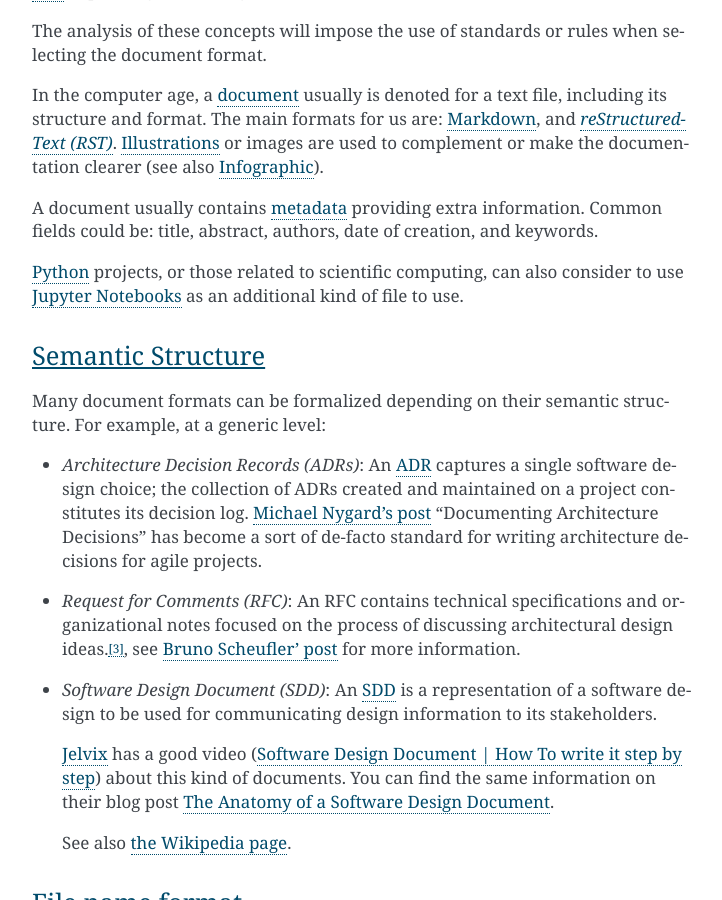
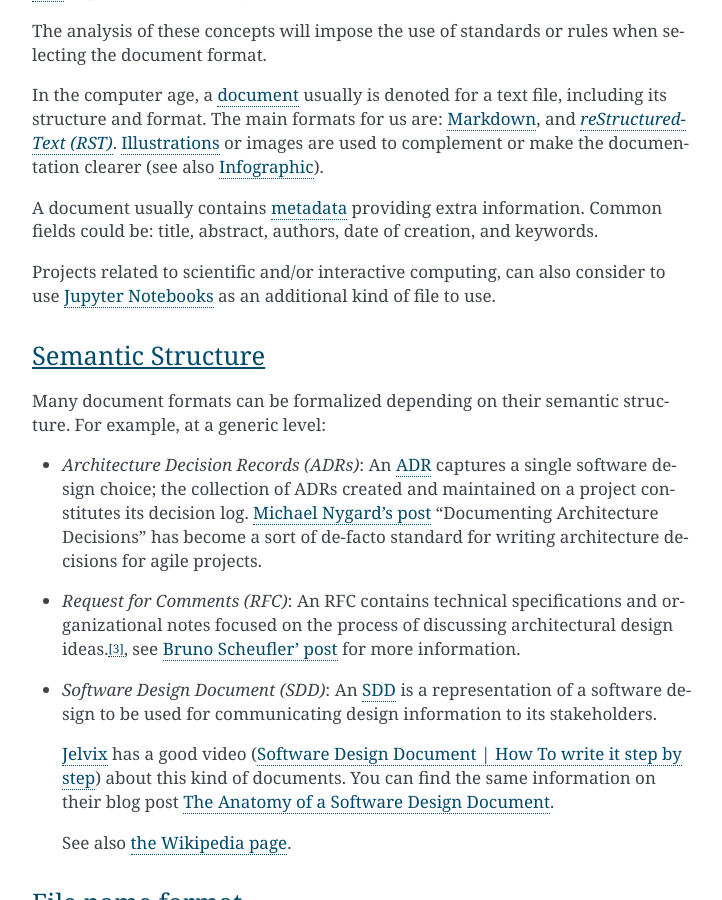
Before and after one commit to med-merchise/xatch, a Sphinx documentation site: the page built from docs/source/arch/meta/rfc-0001-documentation.rst, in a window 1280 px wide and 900 px high, scrolled down 4386 px. Shown: the whole window, without its empty margins (388-1110 px from the left). Built offline with Sphinx 7.4.7, drawn with Linux system fonts in a browser that asks for light colours; some of the changed text lies outside the part shown.

Commit message:
Improve 'rfc-0001' (Project Documentation)

```diff
--- a/docs/source/arch/meta/rfc-0001-documentation.rst
+++ b/docs/source/arch/meta/rfc-0001-documentation.rst
@@ -259,7 +259,7 @@ clearer (see also Infographic_).
 A document usually contains metadata_ providing extra information.  Common
 fields could be: title, abstract, authors, date of creation, and keywords.
 
-Python_ projects, or those related to scientific computing, can also consider
+Projects related to scientific and/or interactive computing, can also consider
 to use `Jupyter Notebooks <jupyter_>`__ as an additional kind of file to use.
 
 .. |RST| replace:: `reStructuredText (RST)`
```
Also changed, not shown: other parts of docs/source/arch/meta/rfc-0001-documentation.rst (+2 -1 lines).
